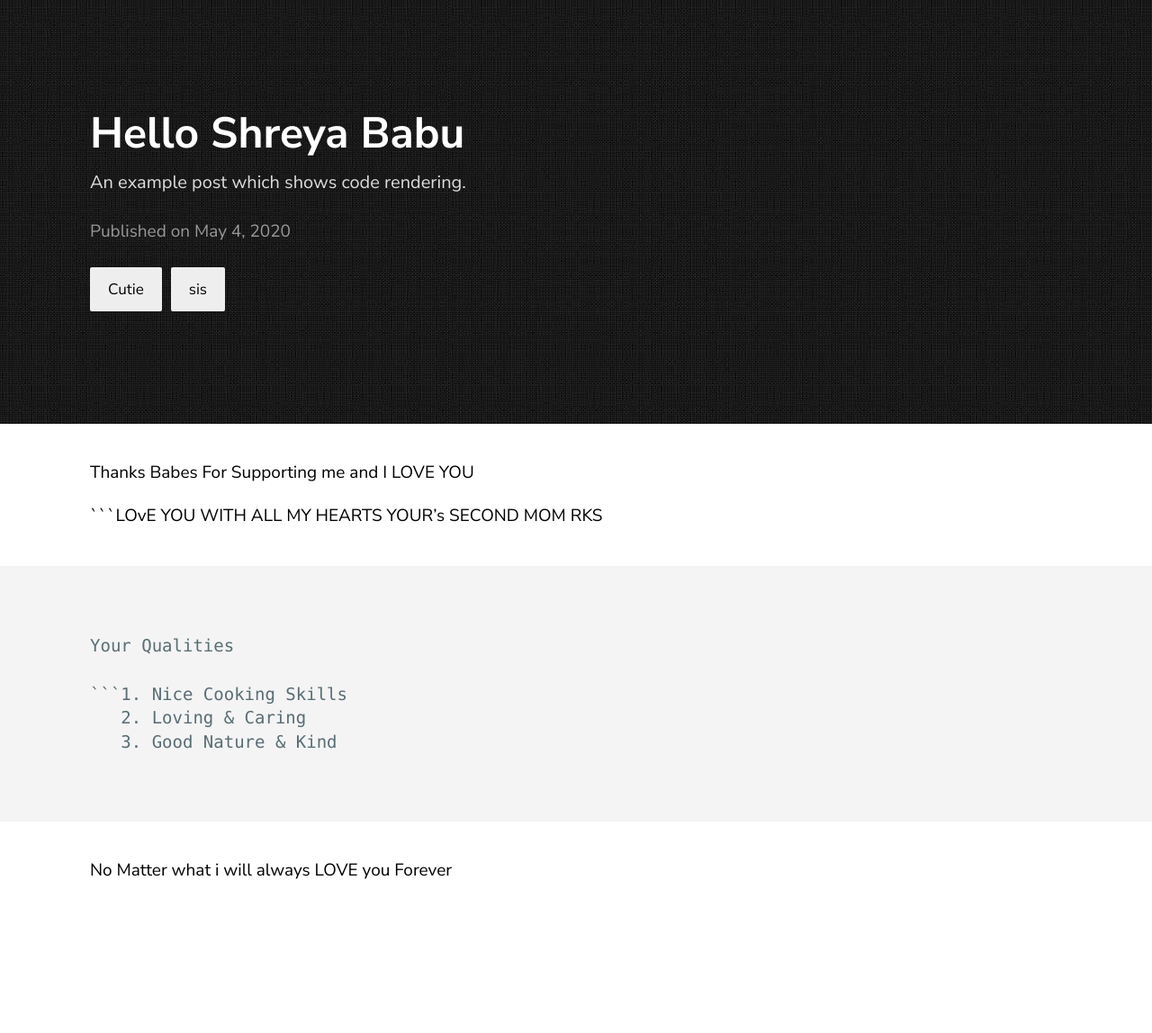
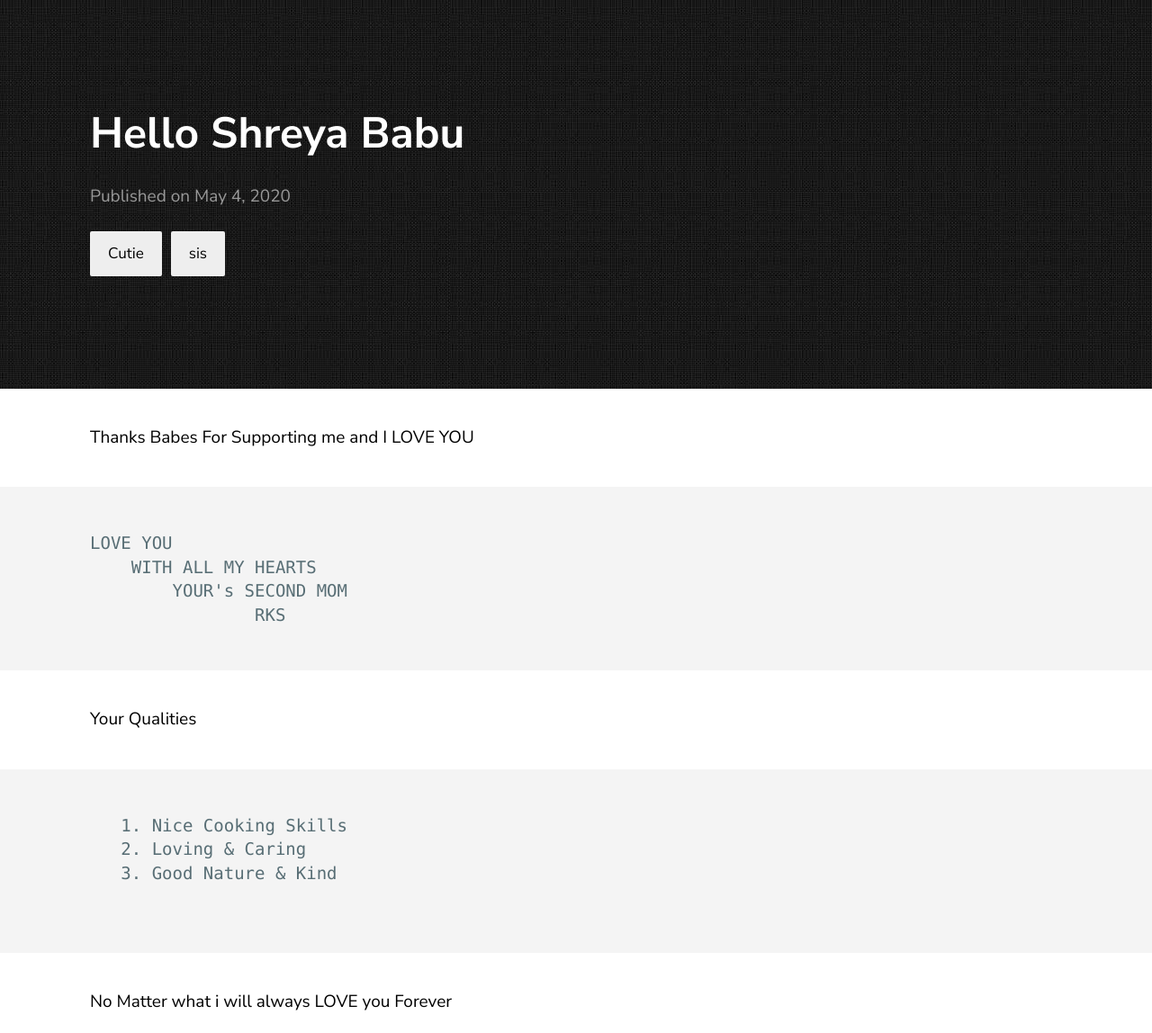
Before and after one commit to iiirksiii/iirksii, a Jekyll site: the page built from _posts/2019-06-30-coding-post.markdown, in a window 1280 px wide. Shown: the whole page at 90% size. Built offline with Jekyll 4.4.1, drawn with Linux system fonts in a browser that asks for light colours; before the commit the page ends 1001 px from its top, so only the background shows below that.

Commit message:
Update 2019-06-30-coding-post.markdown

````diff
--- a/_posts/2019-06-30-coding-post.markdown
+++ b/_posts/2019-06-30-coding-post.markdown
@@ -1,13 +1,13 @@
 ---
 layout: post
 title:  "Hello Shreya Babu"
-description: An example post which shows code rendering.
 date:   2020-05-04 21:03:36 +0530
 categories: Cutie sis
 ---
 Thanks Babes For Supporting me and I LOVE YOU
 
-```LOvE YOU
+```
+LOVE YOU
 	WITH ALL MY HEARTS
 		YOUR's SECOND MOM
 				RKS
@@ -15,7 +15,8 @@ Thanks Babes For Supporting me and I LOVE YOU
 
 Your Qualities
 
-```1. Nice Cooking Skills
+```
+   1. Nice Cooking Skills
    2. Loving & Caring
    3. Good Nature & Kind
 
````
